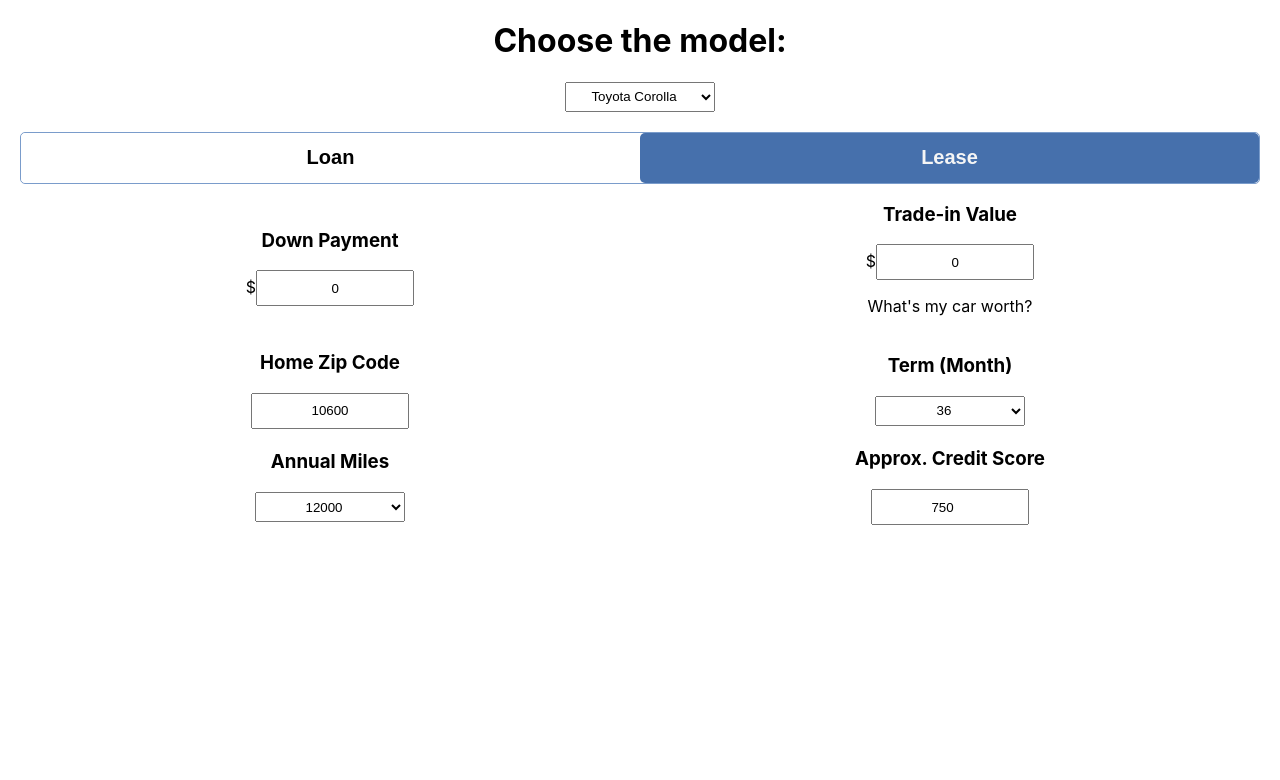
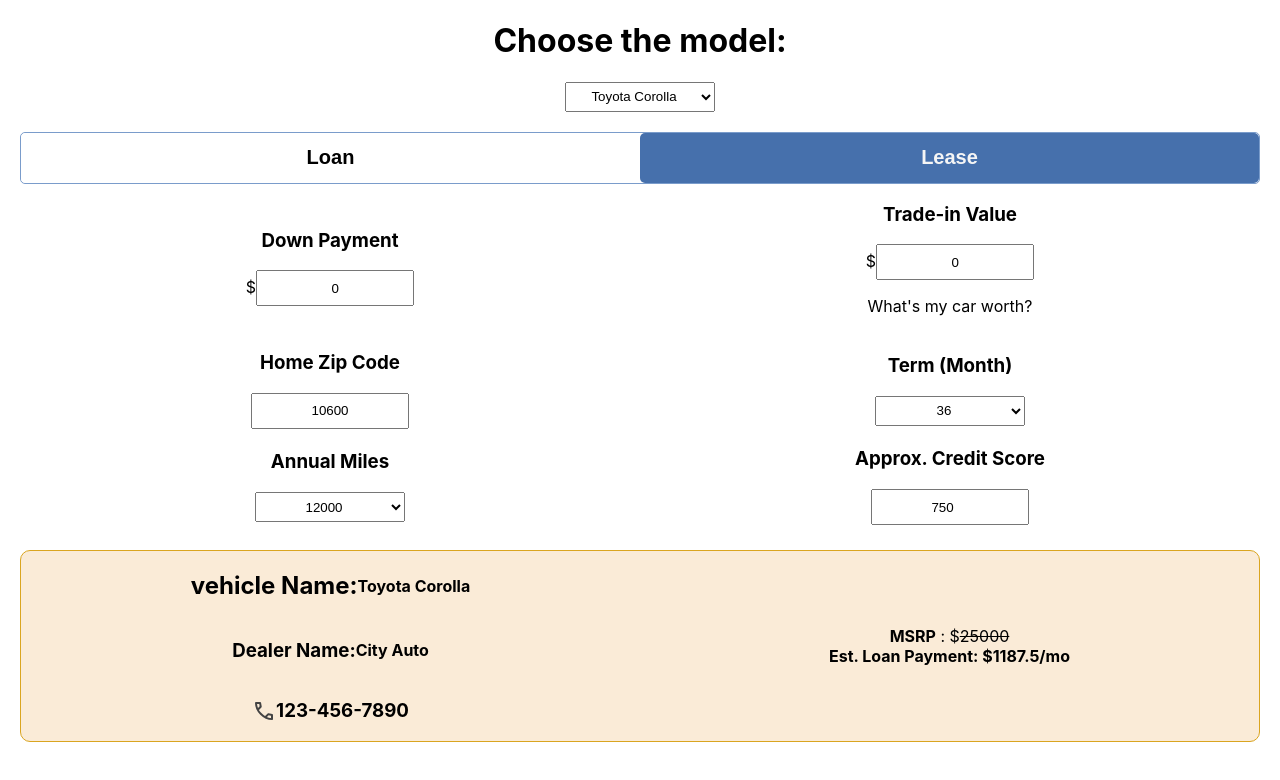
Before and after one commit to GevinduH/calculator-repo, a React (Create React App) app: page / in a window 1280 px wide. Both pictures are taken after a click on the button "Lease". Shown: the top 780 px of the page. Built offline with nearby package versions, Linux system fonts and the light colour scheme.

Commit message:
Feat:Set up the Lease component

```diff
--- a/src/App.css
+++ b/src/App.css
@@ -80,7 +80,7 @@
   margin: 5 0;
 }
 
-.allInfor {
+.allInfo {
   margin-top: 25px;
   border: 1px solid goldenrod;
   border-radius: 10px;
--- a/src/App.js
+++ b/src/App.js
@@ -9,6 +9,7 @@
 import APRfield from './components/APR.js';
 import ChooseCar from './components/chooseCar.js';
 import LoanComponent from './components/CalculateLoan.js';
+import LeaseComponent from './components/CalculateLease.js';
 import InfoCard from './components/InfoCard.js';
 
 
@@ -74,9 +75,13 @@
             <AnnualMilesField mileage={mileage} setMileage={setMileage} />
             <CreditScoreField creditScoreValue={creditScoreValue} setCreditScoreValue={setCreditScoreValue}/>
         </div>
-        <div className={toggleTab==='Loan'? 'showContent allInfor':'hideContent'}>
+        <div className={toggleTab==='Loan'? 'showContent allInfo':'hideContent'}>
           <InfoCard/>
           <LoanComponent />
+        </div>
+        <div className={toggleTab==='Lease'? 'showContent allInfo':'hideContent'}>
+          <InfoCard/>
+          <LeaseComponent/>
         </div>
       </mileageValue.Provider>
       </leaseMonths.Provider>
--- a/src/components/CalculateLease.js
+++ b/src/components/CalculateLease.js
@@ -0,0 +1,25 @@
+import { useContext} from "react";
+import { carModel,tradeInValue,downPayment, loanMonths,creditScore,mileageValue} from "../App";
+import mockData from "../api/MockDataAPI";
+
+function LeaseComponent() {
+    const chosenCar = useContext(carModel);
+    const tradeIn = useContext(tradeInValue);
+    const downPaymentValue = useContext(downPayment);
+    const term = useContext(loanMonths);
+    const creditScoreValue = useContext(creditScore);
+    const mileage = useContext(mileageValue);
+    const currCar = mockData.find(car => car.vehicleName === chosenCar);
+    const leaseAmount = (currCar.msrp - tradeIn - downPaymentValue) * mileage / 10000 /  term * creditScoreValue
+
+    return (
+      <div className="loanAmount">
+        <b>MSRP</b> : $<del>{currCar.msrp} </del><br/>
+        <b>Est. Loan Payment:<span className="loanAmount"> ${leaseAmount}/mo</span></b>
+      </div>
+    );
+  }
+
+export default LeaseComponent
+
+// (msrp - tradeIn - downPayment) * mileage / 10000 / term * creditScoreValue
```
Also changed, not shown: src/components/DownPayment.js (deleted, +0 -14 lines).
